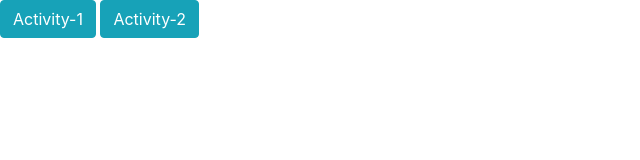
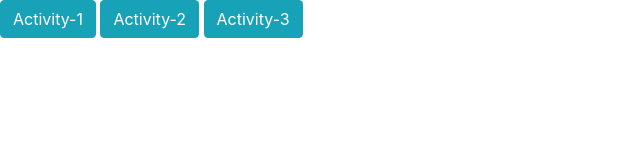
Before and after one commit to eydcdiaz/PRIN135-Demo-02, a plain HTML site: page index.html in a window 1280 px wide. Shown: the whole page, without its empty margins (0-640 px from the left). Drawn offline with nearby package versions, Linux system fonts and the light colour scheme.

Commit message:
index edited

```diff
--- a/index.html
+++ b/index.html
@@ -13,6 +13,7 @@
   <body>
     <a class="btn btn-info" href="Activity-1/index.html">Activity-1</a>
     <a class="btn btn-info" href="Activity-2/index.html">Activity-2</a>
+    <a class="btn btn-info" href="Activity-3/index.html">Activity-3</a>
     <!-- Optional JavaScript -->
     <!-- jQuery first, then Popper.js, then Bootstrap JS -->
     <script src="https://code.jquery.com/jquery-3.2.1.slim.min.js" integrity="sha384-KJ3o2DKtIkvYIK3UENzmM7KCkRr/rE9/Qpg6aAZGJwFDMVNA/GpGFF93hXpG5KkN" crossorigin="anonymous"></script>
```
